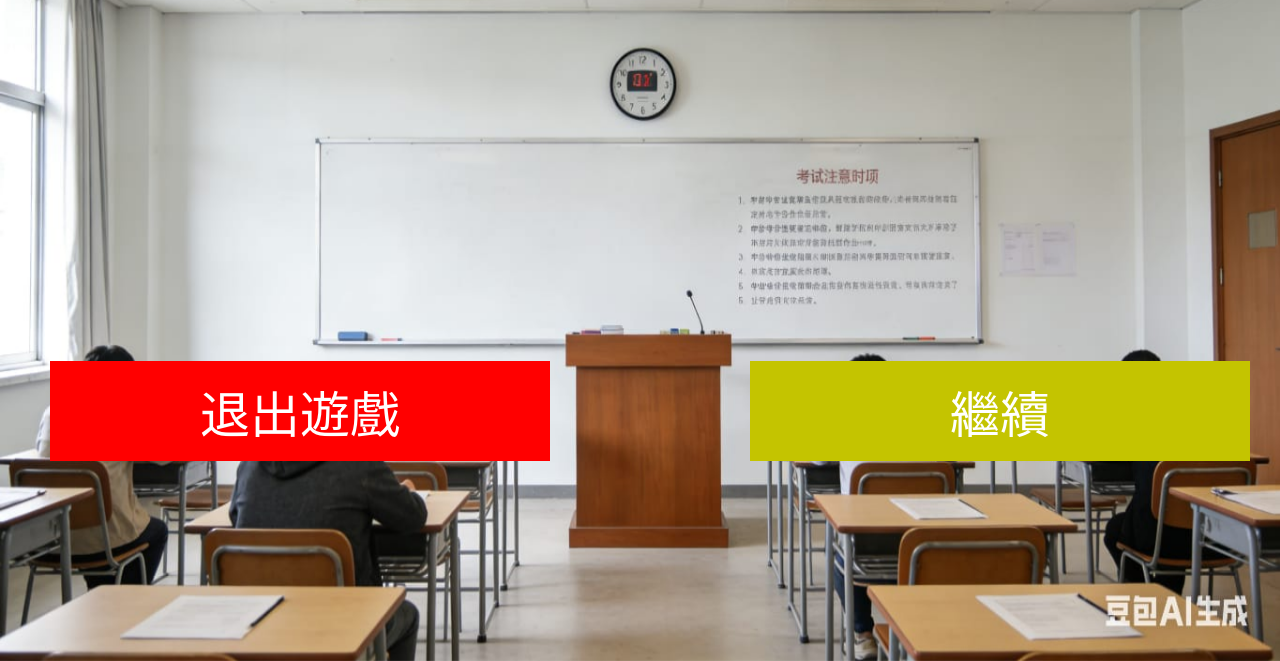
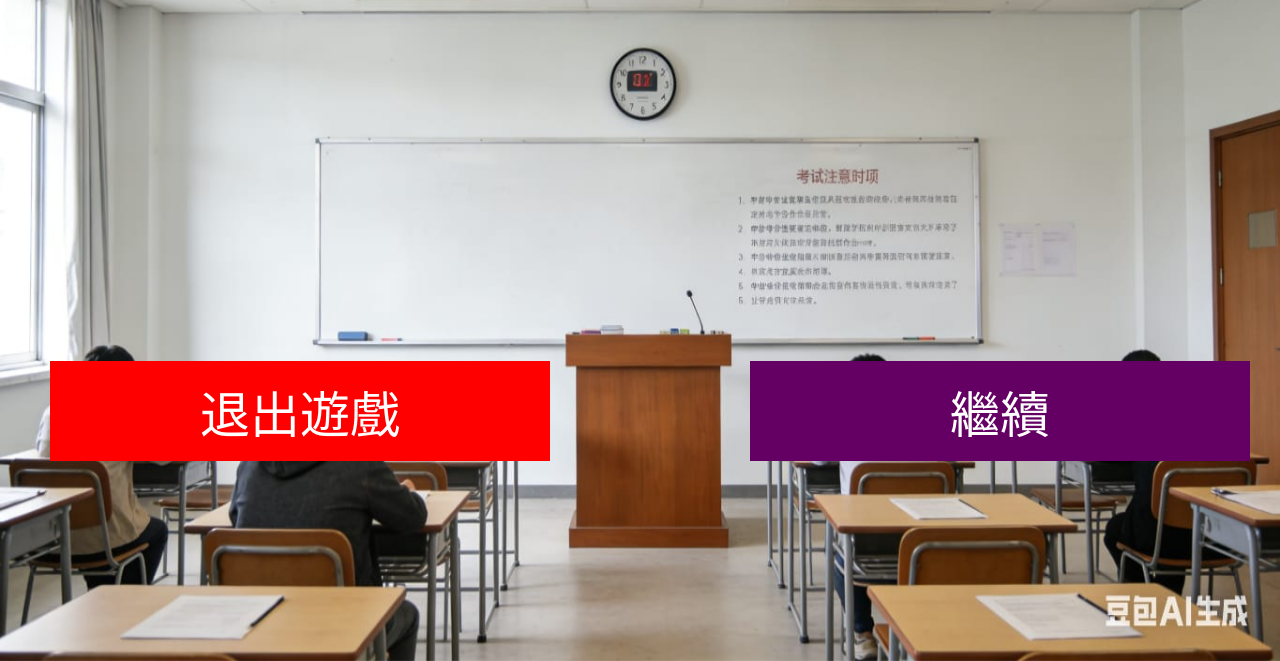
Before and after one commit to Thomas-CX-9/Visual-Studio-Code, a website: page CS Project/public/question.html in a window 1280 px wide. In both pictures the pointer is over the button "繼續". Shown: the part 139-800 px from the top of the page. Drawn offline with Linux system fonts and the light colour scheme.

Commit message:
Change hover background color for continue button

```diff
--- a/CS Project/public/question.html
+++ b/CS Project/public/question.html
@@ -108,7 +108,7 @@
             cursor: not-allowed;
         }
         #continue:enabled:hover{
-            background-color: rgb(196, 196, 0);
+            background-color: rgb(100, 0, 100);
         }
         #quitOrRedo:enabled:hover{
             background-color: rgb(196, 0, 0);
```
